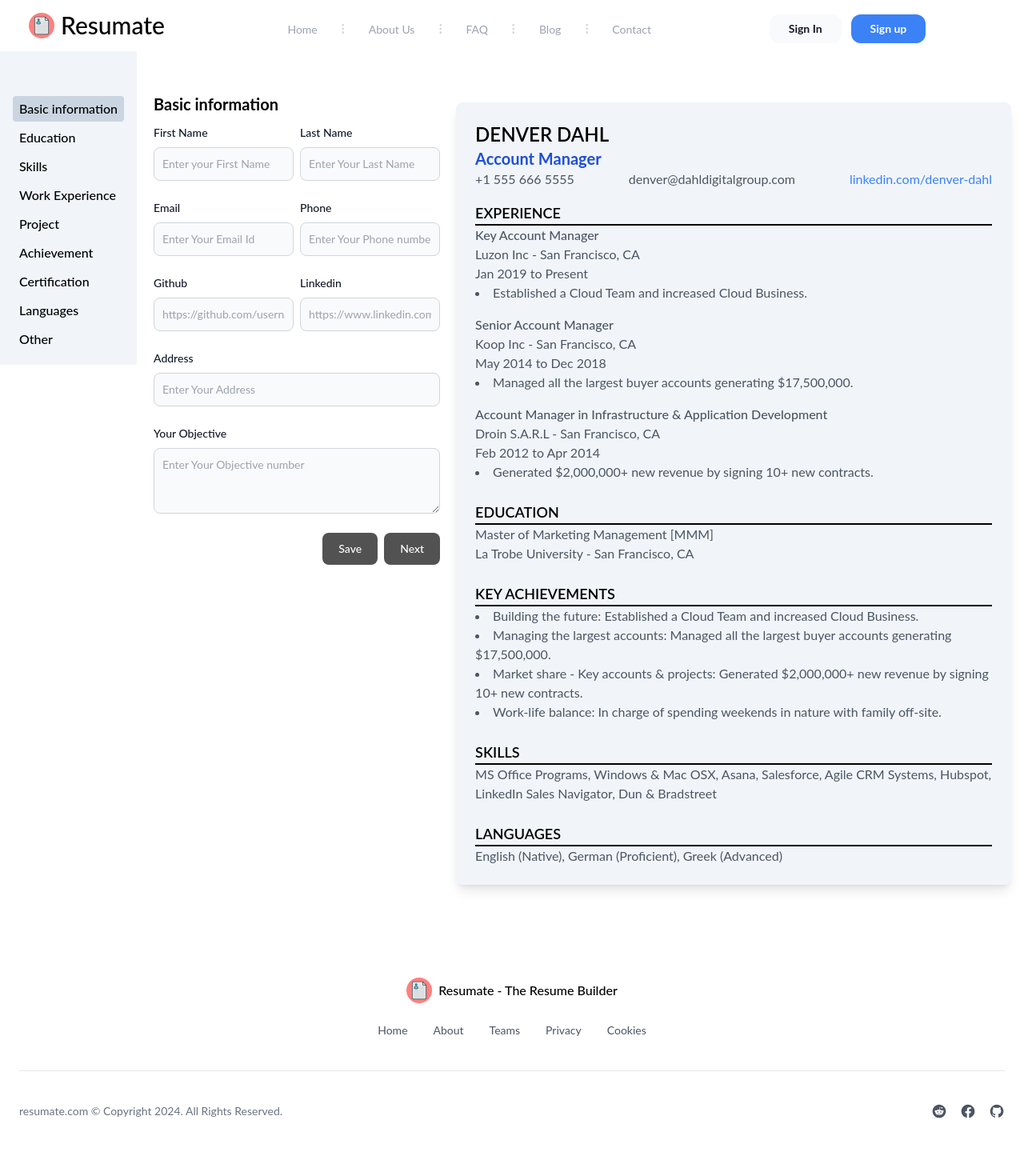
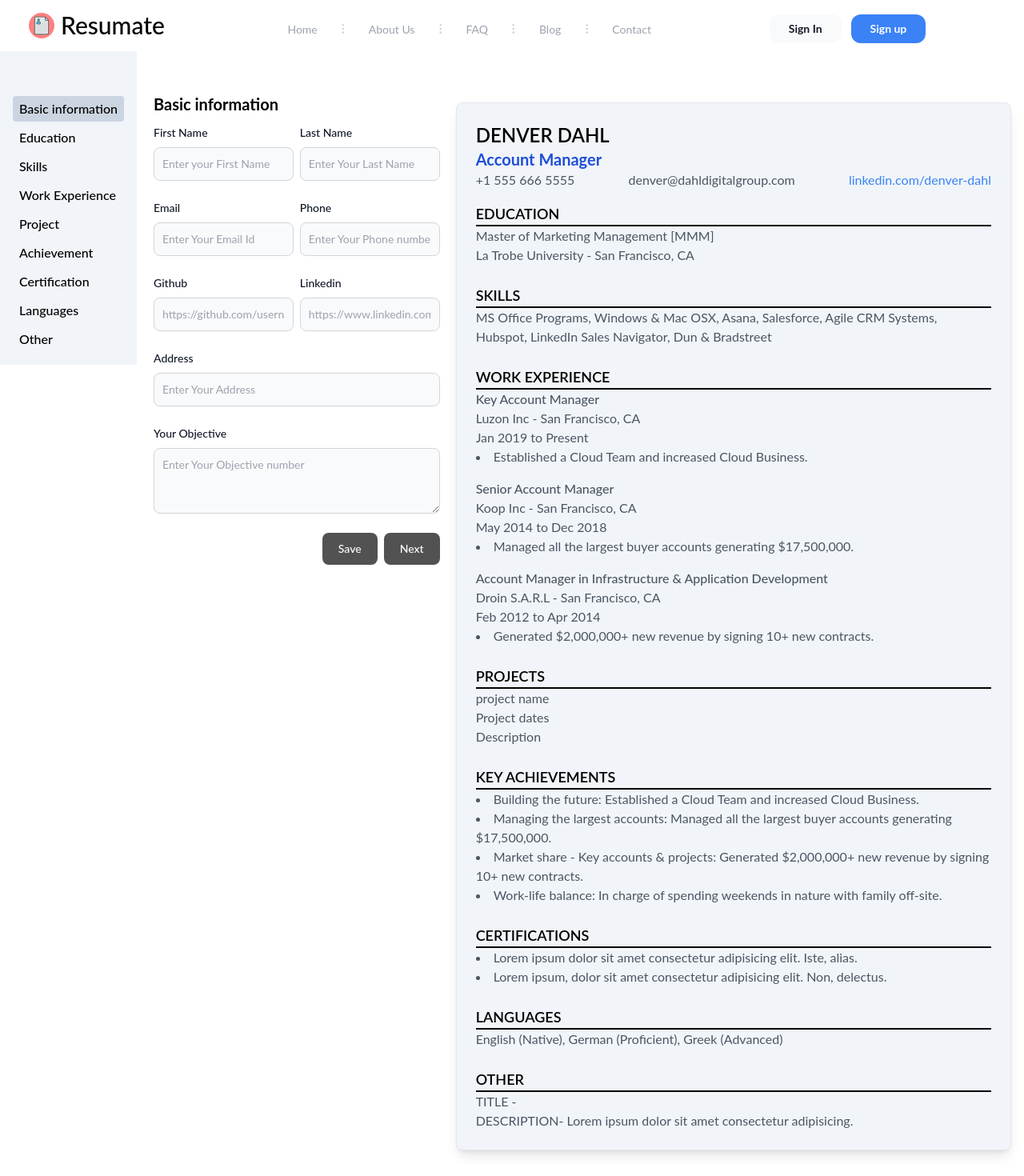
Before and after one commit to tilerahul/resumate, a React (Vite) app in the folder Resumate-Project/: page /resume in a window 1280 px wide. Shown: the top 1470 px of the page at 80% size. Before the commit the page ends 1431 px from the top, so only its background shows below. Built offline with nearby package versions, Linux system fonts and the light colour scheme.

Commit message:
resume preview modified

```diff
--- a/Resumate-Project/src/components/Resume/ResumePreview.jsx
+++ b/Resumate-Project/src/components/Resume/ResumePreview.jsx
@@ -4,7 +4,7 @@ const ResumePreview = ({resumeData}) => {
     const {BasicInfo, Education} = resumeData;
   return (
     <>
-        <div className="bg-slate-100 shadow-lg rounded-lg p-6 inline-block mr-4">
+        <div className="bg-slate-100 shadow-lg rounded-lg p-6 inline-block mr-4 border">
         <div className="mb-4">
         <h1 className="text-2xl font-semibold">DENVER DAHL</h1>
         <p className="font-bold text-blue-700 text-xl">Account Manager</p>
@@ -16,7 +16,21 @@ const ResumePreview = ({resumeData}) => {
 
     </div>
     <div className="mb-6">
-        <h2 className="text-lg font-semibold">EXPERIENCE</h2>
+        <h2 className="text-lg font-semibold">EDUCATION</h2>
+        <div className="border-t-2 border-black"></div>
+        <p className="text-gray-600">Master of Marketing Management [MMM]</p>
+        <p className="text-gray-600">La Trobe University - San Francisco, CA</p>
+    </div>
+
+    <div className="mb-6">
+        <h2 className="text-lg font-semibold">SKILLS</h2>
+        <div className="border-t-2 border-black"></div>
+        <p className="text-gray-600">MS Office Programs, Windows & Mac OSX, Asana, Salesforce, Agile CRM Systems, Hubspot, LinkedIn Sales Navigator, Dun & Bradstreet</p>
+    </div>
+
+
+    <div className="mb-6">
+        <h2 className="text-lg font-semibold">WORK EXPERIENCE</h2>
         <div className="border-t-2 border-black"></div>
         <div className="mb-4">
             <p className="text-gray-600 font-medium">Key Account Manager</p>
@@ -43,12 +57,16 @@ const ResumePreview = ({resumeData}) => {
             </ul>
         </div>
     </div>
+
     <div className="mb-6">
-        <h2 className="text-lg font-semibold">EDUCATION</h2>
+        <h2 className="text-lg font-semibold">PROJECTS</h2>
         <div className="border-t-2 border-black"></div>
-        <p className="text-gray-600">Master of Marketing Management [MMM]</p>
-        <p className="text-gray-600">La Trobe University - San Francisco, CA</p>
+        <p className="text-gray-600">project name</p>
+        <p className="text-gray-600">Project dates</p>
+        <p className="text-gray-600">Description</p>
     </div>
+
+
     <div className="mb-6">
         <h2 className="text-lg font-semibold">KEY ACHIEVEMENTS</h2>
         <div className="border-t-2 border-black"></div>
@@ -59,16 +77,29 @@ const ResumePreview = ({resumeData}) => {
             <li>Work-life balance: In charge of spending weekends in nature with family off-site.</li>
         </ul>
     </div>
+
     <div className="mb-6">
-        <h2 className="text-lg font-semibold">SKILLS</h2>
+        <h2 className="text-lg font-semibold">CERTIFICATIONS</h2>
         <div className="border-t-2 border-black"></div>
-        <p className="text-gray-600">MS Office Programs, Windows & Mac OSX, Asana, Salesforce, Agile CRM Systems, Hubspot, LinkedIn Sales Navigator, Dun & Bradstreet</p>
+        <ul className="list-disc list-inside text-gray-600">
+            <li>Lorem ipsum dolor sit amet consectetur adipisicing elit. Iste, alias.</li>
+            <li>Lorem ipsum, dolor sit amet consectetur adipisicing elit. Non, delectus.</li>
+        </ul>
     </div>
+
     <div>
         <h2 className="text-lg font-semibold">LANGUAGES</h2>
         <div className="border-t-2 border-black"></div>
         <p className="text-gray-600">English (Native), German (Proficient), Greek (Advanced)</p>
     </div>
+
+    <div className="mt-6">
+        <h2 className="text-lg font-semibold">OTHER</h2>
+        <div className="border-t-2 border-black"></div>
+        <p className="text-gray-600">TITLE -</p>
+        <p className="text-gray-600">DESCRIPTION- Lorem ipsum dolor sit amet consectetur adipisicing.</p>
+    </div>
+
         </div>
     </>
   )
```
